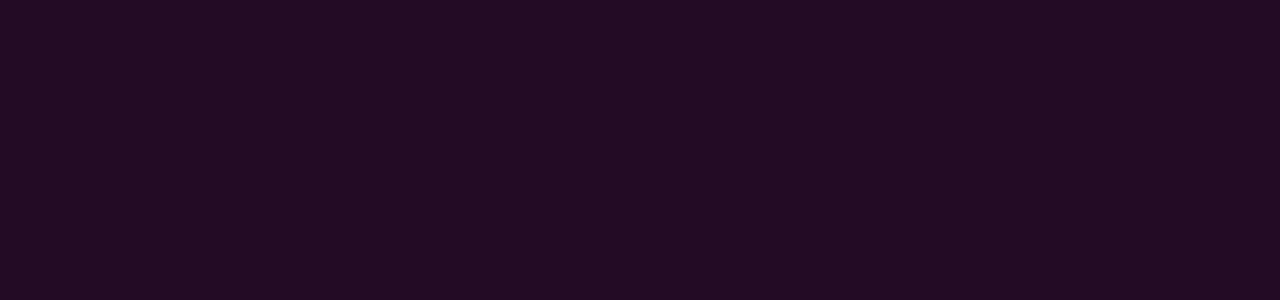
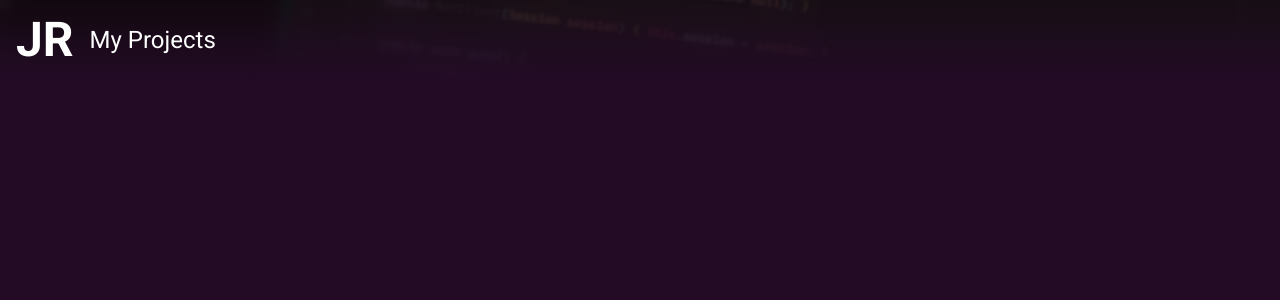
Before and after one commit to jacobtread/jacobtread-old, a Nuxt app: page /projects in a window 1280 px wide. Before the commit this address had no page. Shown: the top 300 px of the page. Built offline with nearby package versions, Linux system fonts and the light colour scheme.

Commit message:
Started projects page and updated links

```diff
--- a/components/About.vue
+++ b/components/About.vue
@@ -46,14 +46,14 @@
                 </div>
             </div>
             <div class="button-group">
-                <NuxtLink class="button" to="/">
+                <NuxtLink class="button" to="projects">
                     <LinkIcon class="button__icon"/>
                     <span class="button__text">View Projects</span>
                 </NuxtLink>
-                <NuxtLink class="button" to="/">
+                <a class="button" href="https://github.com/jacobtread" rel="noopener" target="_blank">
                     <GithubIcon class="button__icon"/>
-                    <span class="button__text">View Projects</span>
-                </NuxtLink>
+                    <span class="button__text">View Github</span>
+                </a>
             </div>
         </div>
     </div>
--- a/components/Contact.vue
+++ b/components/Contact.vue
@@ -21,34 +21,34 @@ import DiscordIcon from "assets/icons/socials/discord.svg?component"
 
             </div>
             <div class="button-group">
-                <a class="button" href="https://instagram.com/jacobtread" rel="noopener">
+                <a class="button" href="https://instagram.com/jacobtread" rel="noopener" target="_blank">
                     <InstagramIcon class="button__icon"/>
                     <span class="button__content">
                         <span class="button__text">Instagram</span>
                         <span class="button__subtext">instagram.com/jacobtread</span>
                     </span>
                 </a>
-                <a class="button" href="https://github.com/jacobtread" rel="noopener">
+                <a class="button" href="https://github.com/jacobtread" rel="noopener" target="_blank">
                     <GithubIcon class="button__icon"/>
                     <span class="button__content">
                         <span class="button__text">Github</span>
                         <span class="button__subtext">github.com/jacobtread</span>
                     </span>
                 </a>
-                <a class="button" href="mailto:jacobtread@gmail.com" rel="noopener">
+                <a class="button" href="mailto:jacobtread@gmail.com" rel="noopener" target="_blank">
                     <EmailIcon class="button__icon"/>
                     <span class="button__content">
                         <span class="button__text">Email</span>
                         <span class="button__subtext">jacobtread@gmail.com</span>
                     </span>
                 </a>
-                <button class="button" rel="noopener">
+                <div class="button">
                     <DiscordIcon class="button__icon"/>
                     <span class="button__content">
                         <span class="button__text">Discord</span>
                         <span class="button__subtext">Jacobtread#3770</span>
                     </span>
-                </button>
+                </div>
             </div>
         </div>
     </div>
--- /dev/null
+++ b/components/HeadingProjects.vue
@@ -0,0 +1,58 @@
+<script setup lang="ts">
+
+interface Properties {
+    link: string,
+    text: string,
+}
+
+const { link, text } = defineProps<Properties>()
+
+const TYPER_VALUES: string[] = [
+    'Full-Stack', 'Web', 'Kotlin', 'Front-end',
+    'Back-end', 'Stonks™', 'JS', 'PHP', 'Go', 'Rust',
+    'Cool', 'Bad', 'Cheat', 'HTML', 'CSS', '!Good',
+]
+</script>
+<template>
+    <div class="heading">
+        <h1 class="heading__corner">JR <span class="heading__corner__sub">My Projects</span></h1>
+
+    </div>
+</template>
+<style scoped lang="scss">
+@import "assets/scss/variables";
+@import "assets/scss/mixins";
+@import "assets/scss/colors";
+
+/* Heading element */
+.heading {
+    margin: 0;
+    padding: 0;
+    width: 100%; // Heading must span the entire available width
+
+
+    /* Background image of code with linear-gradient in-front of it*/
+    background: linear-gradient($heading-gradient-start, $heading-gradient-end) no-repeat center,
+    url("assets/img/background.png") no-repeat center;
+    background-size: cover;
+
+    &__corner {
+        padding: 1rem;
+        display: flex;
+        flex-flow: row;
+        gap: 1rem;
+        align-items: center;
+
+
+        font-size: 3rem;
+        color: white;
+        font-weight: bold;
+
+        &__sub {
+            font-size: 1.5rem;
+            font-weight: 400;
+        }
+    }
+}
+
+</style>
--- /dev/null
+++ b/pages/projects.vue
@@ -0,0 +1,8 @@
+<template>
+    <div>
+        <HeadingProjects text="Contact" link="contact"/>
+        <main class="main">
+
+        </main>
+    </div>
+</template>
```
